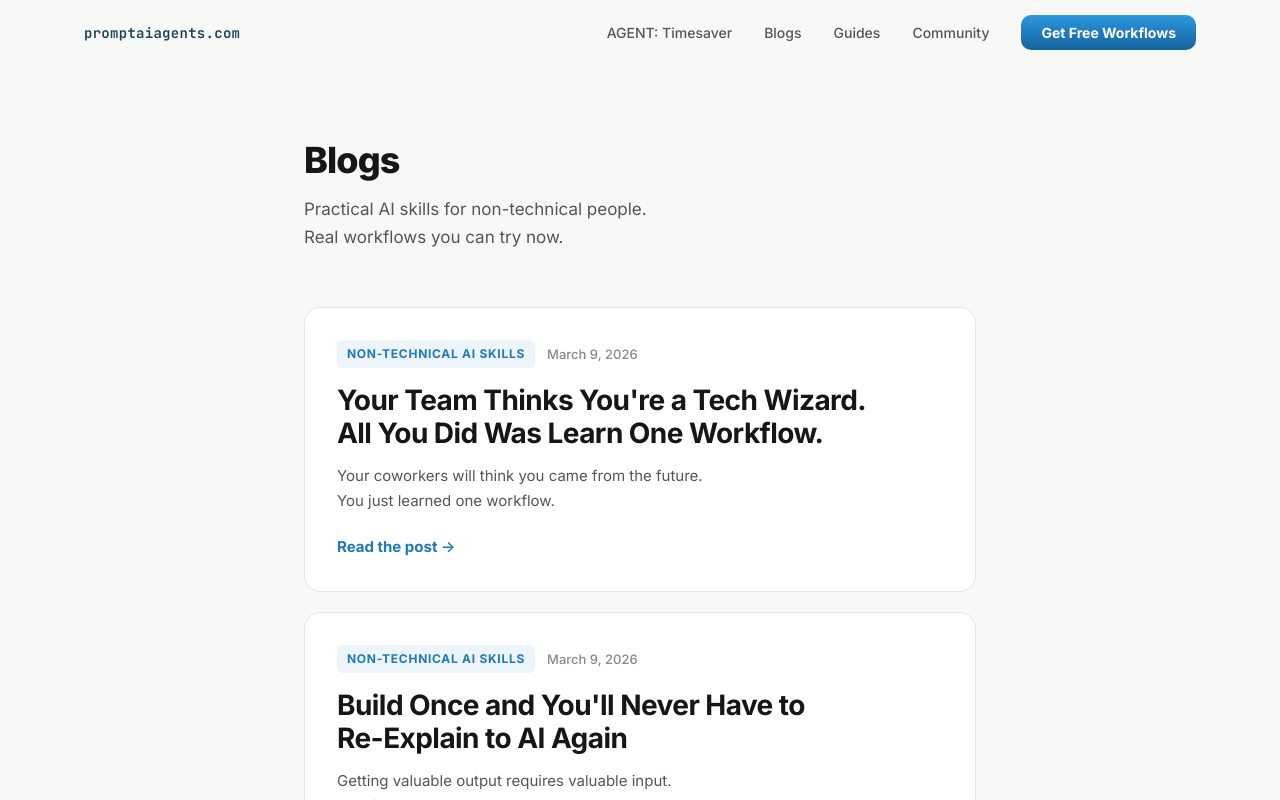
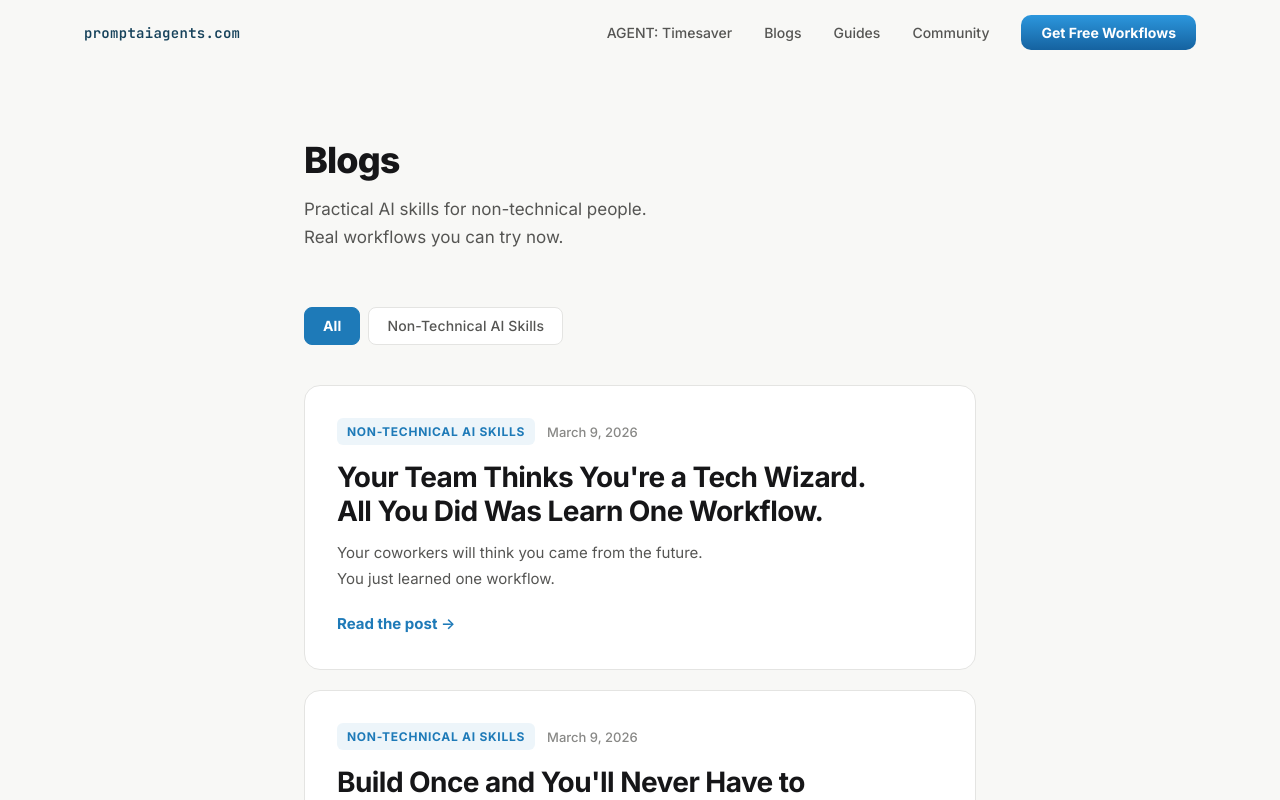
Before and after one commit to coolcalvin457-tech/agent-timesaver-nextjs, a Next.js app: page /blog in a window 1280 px wide. Shown: the top 800 px of the page. Built offline with nearby package versions, Linux system fonts and the light colour scheme.

Commit message:
Add category filter tabs to blog index

```diff
--- a/app/blog/page.tsx
+++ b/app/blog/page.tsx
@@ -1,5 +1,6 @@
 import type { Metadata } from "next";
 import NavClient from "@/components/NavClient";
+import BlogList from "@/components/BlogList";
 
 export const metadata: Metadata = {
   title: "Blogs | promptaiagents.com",
@@ -86,59 +87,8 @@ export default function BlogPage() {
             </p>
           </div>
 
-          {/* Post list */}
-          <div style={{ display: "flex", flexDirection: "column", gap: "20px" }}>
-            {posts.map((post) => (
-              <a
-                key={post.slug}
-                href={`/blog/${post.slug}`}
-                className="blog-card"
-              >
-                <div
-                  style={{
-                    display: "flex",
-                    alignItems: "center",
-                    gap: "12px",
-                    marginBottom: "16px",
-                    flexWrap: "wrap",
-                  }}
-                >
-                  <span className="blog-tag">{post.category}</span>
-                  <span
-                    className="caption"
-                    style={{ color: "var(--text-muted)" }}
-                  >
-                    {post.date}
-                  </span>
-                </div>
-                <h2
-                  className="heading-2"
-                  style={{ marginBottom: "12px", color: "var(--text-primary)" }}
-                >
-                  {post.titleLines[0]}<br />{post.titleLines[1]}
-                </h2>
-                <p
-                  className="body"
-                  style={{
-                    color: "var(--text-secondary)",
-                    marginBottom: "20px",
-                    lineHeight: 1.7,
-                  }}
-                >
-                  {post.excerptLines[0]}<br />{post.excerptLines[1]}
-                </p>
-                <span
-                  style={{
-                    fontSize: "0.9375rem",
-                    fontWeight: 600,
-                    color: "var(--cta)",
-                  }}
-                >
-                  Read the post →
-                </span>
-              </a>
-            ))}
-          </div>
+          {/* Blog list with category filter */}
+          <BlogList posts={posts} />
         </div>
       </main>
     </>
--- /dev/null
+++ b/components/BlogList.tsx
@@ -0,0 +1,135 @@
+"use client";
+
+import { useState } from "react";
+
+type Post = {
+  slug: string;
+  titleLines: string[];
+  category: string;
+  date: string;
+  excerptLines: string[];
+};
+
+export default function BlogList({ posts }: { posts: Post[] }) {
+  const [activeFilter, setActiveFilter] = useState("All");
+
+  // Derive unique categories from posts array — new tabs appear automatically
+  const categories = ["All", ...Array.from(new Set(posts.map((p) => p.category)))];
+
+  const filtered =
+    activeFilter === "All"
+      ? posts
+      : posts.filter((p) => p.category === activeFilter);
+
+  return (
+    <div>
+      {/* Filter tabs */}
+      <div
+        style={{
+          display: "flex",
+          gap: "8px",
+          marginBottom: "40px",
+          flexWrap: "wrap",
+        }}
+      >
+        {categories.map((cat) => {
+          const isActive = activeFilter === cat;
+          return (
+            <button
+              key={cat}
+              onClick={() => setActiveFilter(cat)}
+              style={{
+                padding: "8px 18px",
+                borderRadius: "8px",
+                border: isActive
+                  ? "1px solid var(--cta)"
+                  : "1px solid var(--border)",
+                background: isActive ? "var(--cta)" : "var(--surface)",
+                color: isActive ? "#ffffff" : "var(--text-secondary)",
+                fontSize: "0.875rem",
+                fontWeight: isActive ? 600 : 500,
+                cursor: "pointer",
+                transition: "all 0.15s ease",
+                fontFamily: "var(--font-sans)",
+                lineHeight: 1.4,
+                letterSpacing: "0.01em",
+              }}
+              onMouseEnter={(e) => {
+                if (!isActive) {
+                  (e.currentTarget as HTMLButtonElement).style.borderColor =
+                    "var(--cta)";
+                  (e.currentTarget as HTMLButtonElement).style.color =
+                    "var(--text-primary)";
+                }
+              }}
+              onMouseLeave={(e) => {
+                if (!isActive) {
+                  (e.currentTarget as HTMLButtonElement).style.borderColor =
+                    "var(--border)";
+                  (e.currentTarget as HTMLButtonElement).style.color =
+                    "var(--text-secondary)";
+                }
+              }}
+            >
+              {cat}
+            </button>
+          );
+        })}
+      </div>
+
+      {/* Post list */}
+      <div style={{ display: "flex", flexDirection: "column", gap: "20px" }}>
+        {filtered.map((post) => (
+          <a key={post.slug} href={`/blog/${post.slug}`} className="blog-card">
+            <div
+              style={{
+                display: "flex",
+                alignItems: "center",
+                gap: "12px",
+                marginBottom: "16px",
+                flexWrap: "wrap",
+              }}
+            >
+              <span className="blog-tag">{post.category}</span>
+              <span
+                className="caption"
+                style={{ color: "var(--text-muted)" }}
+              >
+                {post.date}
+              </span>
+            </div>
+            <h2
+              className="heading-2"
+              style={{ marginBottom: "12px", color: "var(--text-primary)" }}
+            >
+              {post.titleLines[0]}
+              <br />
+              {post.titleLines[1]}
+            </h2>
+            <p
+              className="body"
+              style={{
+                color: "var(--text-secondary)",
+                marginBottom: "20px",
+                lineHeight: 1.7,
+              }}
+            >
+              {post.excerptLines[0]}
+              <br />
+              {post.excerptLines[1]}
+            </p>
+            <span
+              style={{
+                fontSize: "0.9375rem",
+                fontWeight: 600,
+                color: "var(--cta)",
+              }}
+            >
+              Read the post →
+            </span>
+          </a>
+        ))}
+      </div>
+    </div>
+  );
+}
```
